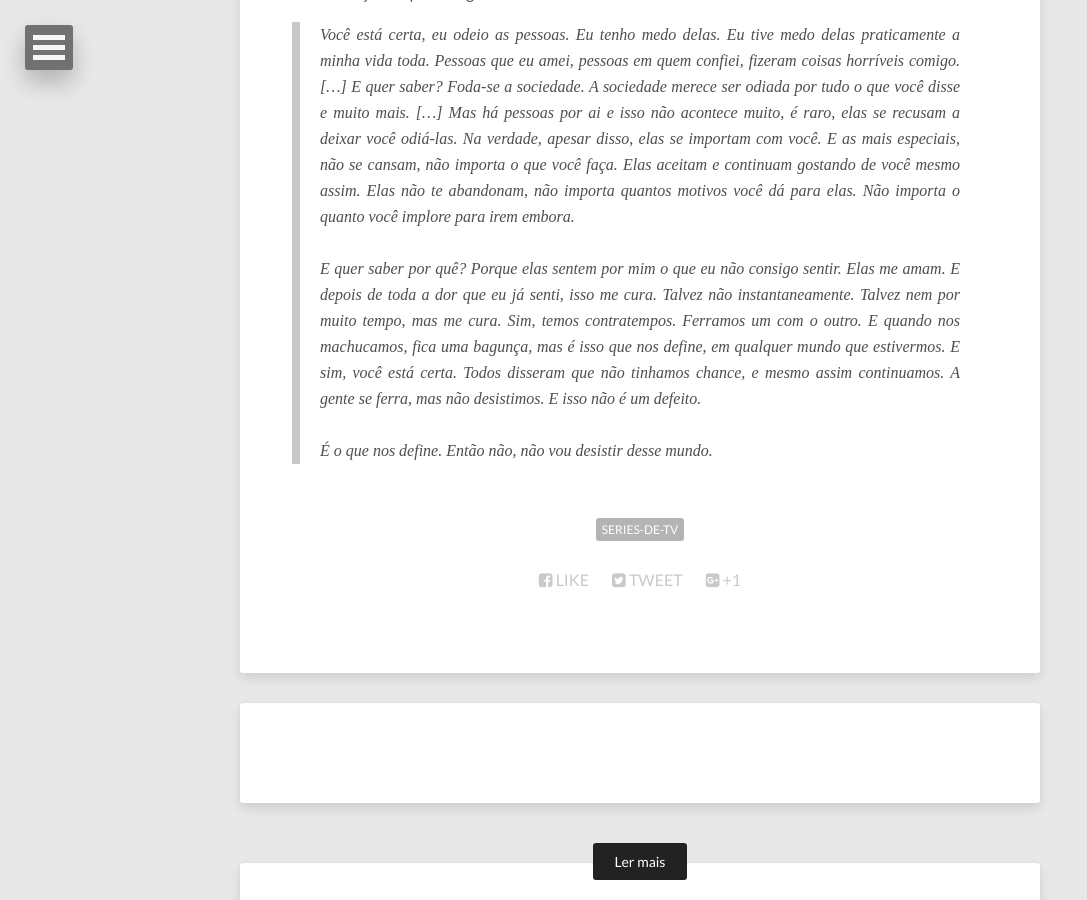
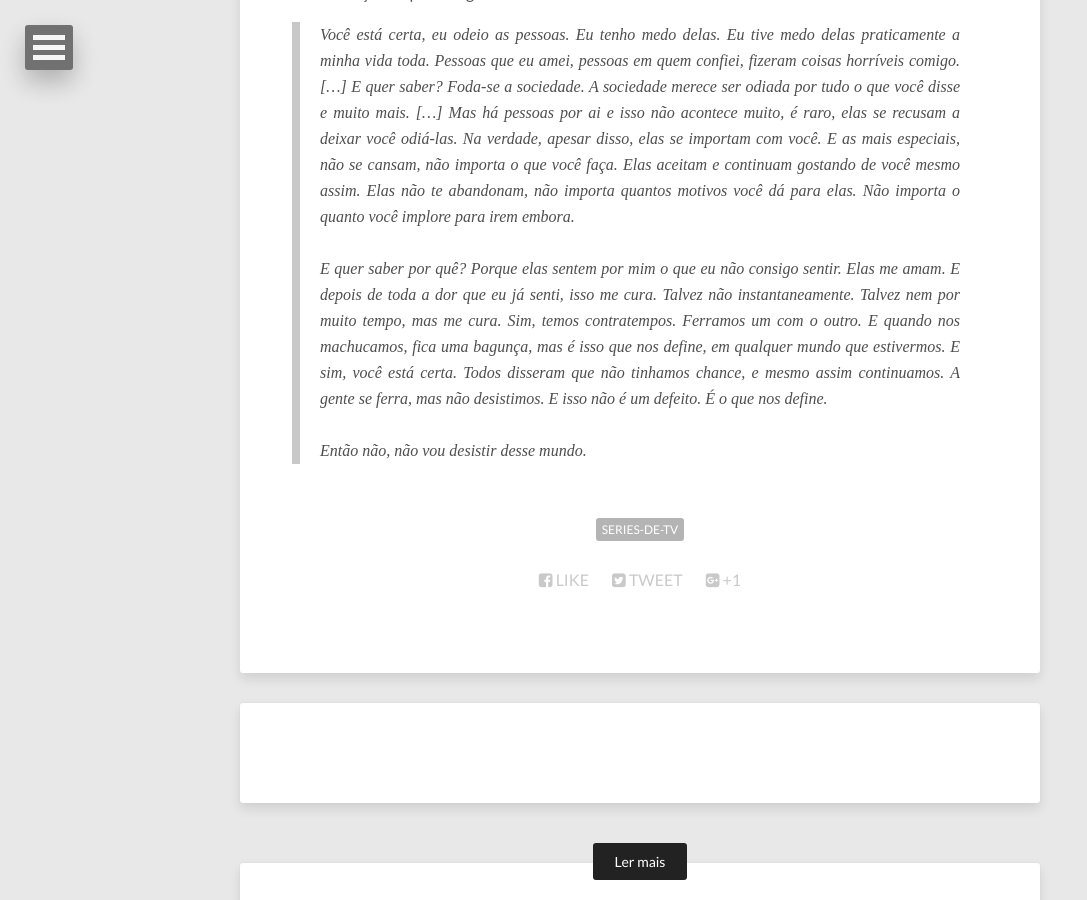
Before and after one commit to marciosimoes/blog, a Jekyll site: the page built from _posts/2019-12-22-melhores-frases-e-monologos-de-mr-robot.md, in a window 1280 px wide and 900 px high, scrolled down 4733 px. Shown: the whole window, without its empty margins (0-1087 px from the left). Built offline with Jekyll 4.4.1, drawn with Linux system fonts in a browser that asks for light colours; nearby versions of some CDN libraries; comment, search, counter and statistics services are not loaded.

```diff
--- a/_posts/2019-12-22-melhores-frases-e-monologos-de-mr-robot.md
+++ b/_posts/2019-12-22-melhores-frases-e-monologos-de-mr-robot.md
@@ -70,4 +70,4 @@ No meio de tudo isso possui assim um roteiro e uma narrativa fantástica com zer
 
 E como bônus deixo um monólogo da 4ª temporada do Elloit que para mim é um dos mais perfeitos da série. Também não revela nenhum plot da série mas é um arco importante de redenção do personagem.
 
-> Você está certa, eu odeio as pessoas. Eu tenho medo delas. Eu tive medo delas praticamente a minha vida toda. Pessoas que eu amei, pessoas em quem confiei, fizeram coisas horríveis comigo. [...] E quer saber? Foda-se a sociedade. A sociedade merece ser odiada por tudo o que você disse e muito mais. [...] Mas há pessoas por ai e isso não acontece muito, é raro, elas se recusam a deixar você odiá-las. Na verdade, apesar disso, elas se importam com você. E as mais especiais, não se cansam, não importa o que você faça. Elas aceitam e continuam gostando de você mesmo assim. Elas não te abandonam, não importa quantos motivos você dá para elas. Não importa o quanto você implore para irem embora.<br><br>E quer saber por quê? Porque elas sentem por mim o que eu não consigo sentir. Elas me amam. E depois de toda a dor que eu já senti, isso me cura. Talvez não instantaneamente. Talvez nem por muito tempo, mas me cura. Sim, temos contratempos. Ferramos um com o outro. E quando nos machucamos, fica uma bagunça, mas é isso que nos define, em qualquer mundo que estivermos. E sim, você está certa. Todos disseram que não tinhamos chance, e mesmo assim continuamos. A gente se ferra, mas não desistimos. E isso não é um defeito.<br><br>É o que nos define. Então não, não vou desistir desse mundo.
+> Você está certa, eu odeio as pessoas. Eu tenho medo delas. Eu tive medo delas praticamente a minha vida toda. Pessoas que eu amei, pessoas em quem confiei, fizeram coisas horríveis comigo. [...] E quer saber? Foda-se a sociedade. A sociedade merece ser odiada por tudo o que você disse e muito mais. [...] Mas há pessoas por ai e isso não acontece muito, é raro, elas se recusam a deixar você odiá-las. Na verdade, apesar disso, elas se importam com você. E as mais especiais, não se cansam, não importa o que você faça. Elas aceitam e continuam gostando de você mesmo assim. Elas não te abandonam, não importa quantos motivos você dá para elas. Não importa o quanto você implore para irem embora.<br><br>E quer saber por quê? Porque elas sentem por mim o que eu não consigo sentir. Elas me amam. E depois de toda a dor que eu já senti, isso me cura. Talvez não instantaneamente. Talvez nem por muito tempo, mas me cura. Sim, temos contratempos. Ferramos um com o outro. E quando nos machucamos, fica uma bagunça, mas é isso que nos define, em qualquer mundo que estivermos. E sim, você está certa. Todos disseram que não tinhamos chance, e mesmo assim continuamos. A gente se ferra, mas não desistimos. E isso não é um defeito. É o que nos define.<br><br>Então não, não vou desistir desse mundo.
```
